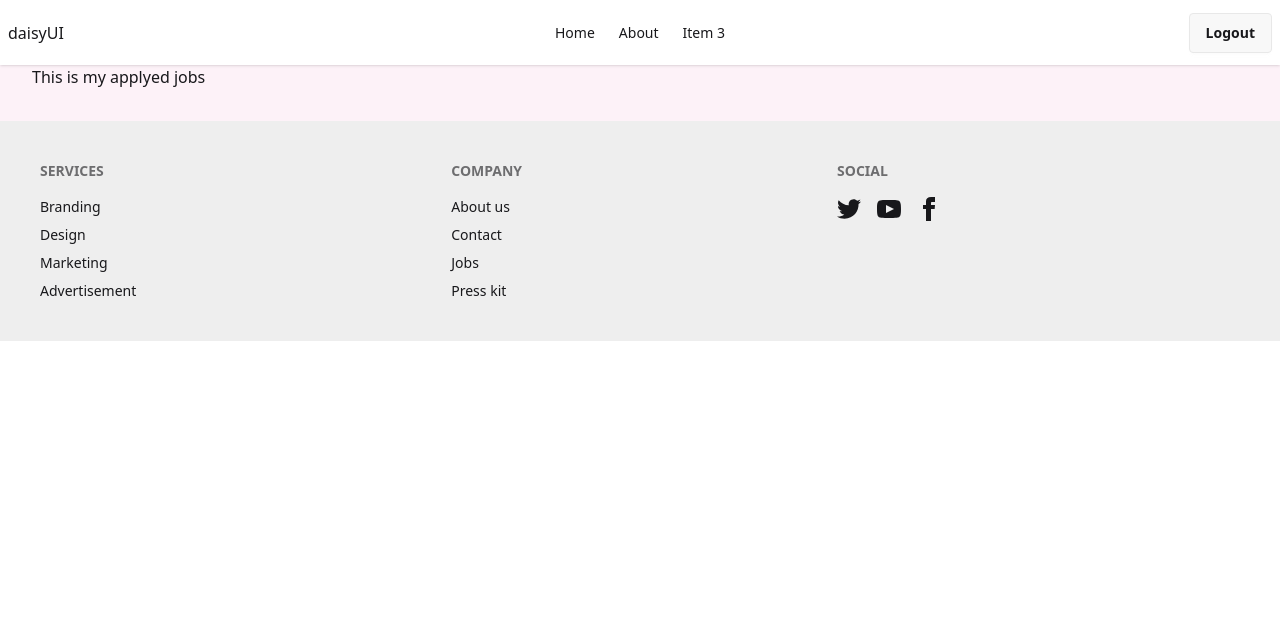
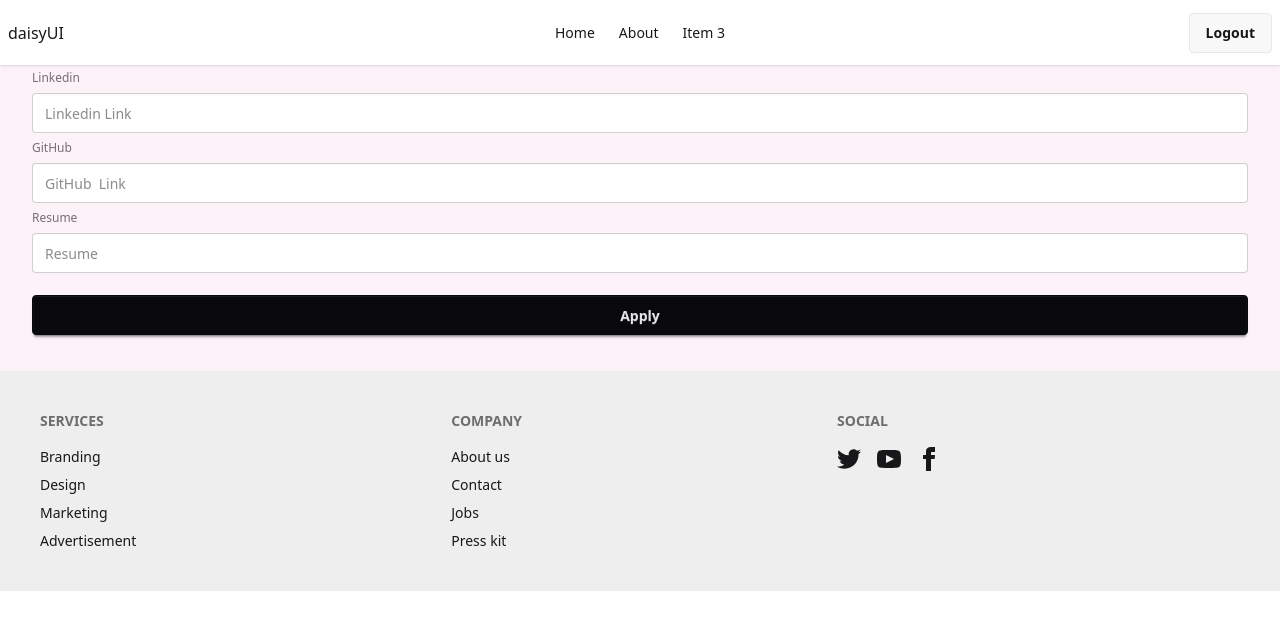
Before and after one commit to nayan97/node-core, a React (Vite) app in the folder cererhub/CareerHub-app/: page /jobapply/1 in a window 1280 px wide. Shown: the top 630 px of the page. Built offline with nearby package versions, Linux system fonts and the light colour scheme; no server answers; sample sign-in values are in the browser's storage.

Commit message:
ready apply form

```diff
--- /dev/null
+++ b/cererhub/CareerHub-app/src/Hooks/UseAuth.jsx
@@ -0,0 +1,9 @@
+import React, {use} from 'react';
+import { AuthContext } from '../contexts/AuthContext';
+
+const UseAuth = () => {
+    const authInfo = use(AuthContext)
+    return authInfo
+};
+
+export default UseAuth;
--- a/cererhub/CareerHub-app/src/Routers/PrivateRoute.jsx
+++ b/cererhub/CareerHub-app/src/Routers/PrivateRoute.jsx
@@ -5,7 +5,7 @@ import { Navigate, useLocation } from 'react-router';
 const PrivateRoute = ({children}) => {
     const  {user, loading} = use(AuthContext);
     const location = useLocation();
-    console.log(location.pathname);
+    // console.log(location.pathname);
 
     if(loading){
         return <span className="loading loading-ring loading-xl text-center text-9xl"></span>
--- a/cererhub/CareerHub-app/src/pages/JobApply/JobApply.jsx
+++ b/cererhub/CareerHub-app/src/pages/JobApply/JobApply.jsx
@@ -1,9 +1,46 @@
 import React from 'react';
+import { useParams } from 'react-router';
+import UseAuth from '../../Hooks/UseAuth';
 
 const JobApply = () => {
+    const {id: jobId} = useParams();
+    const {user} = UseAuth();
+    // console.log(jobId, user);
+
+    const handleApplyForm = e =>{
+            e.preventDefault();
+            const form = e.target;
+
+            const linkedin = form.linkedin.value;
+            const github = form.github.value;
+            const resume = form.resume.value;
+
+            // console.log(resume, github, linkedin);
+            const application = {
+                jobId,
+                applicant: user.email,
+                linkedin,
+                github,
+                resume
+            }
+
+
+    }
+
     return (
         <div>
-            <h1>This is my applyed jobs</h1>
+                <form onSubmit={handleApplyForm}>
+                    <fieldset className="fieldset">
+                        <label className="label">Linkedin</label>
+                        <input type="url" name="linkedin" className="input w-full" placeholder="Linkedin Link" />
+                        <label className="label">GitHub</label>
+                        <input type="url" name="github" className="input w-full" placeholder="GitHub  Link" />
+                        <label className="label">Resume</label>
+                        <input type="url" name="resume" className="input w-full" placeholder="Resume" />
+                        <button className="btn btn-neutral mt-4">Apply</button>
+                    </fieldset>
+                </form>
+
         </div>
     );
 };
--- /dev/null
+++ b/cererhub/CareerHub-app/src/pages/MyApplycations/MyApplycations.jsx
@@ -0,0 +1,11 @@
+import React from 'react';
+
+const MyApplycations = () => {
+    return (
+        <div>
+
+        </div>
+    );
+};
+
+export default MyApplycations;
```
Also changed, not shown: 2 other files (tests, documents, lock files or other folders).
